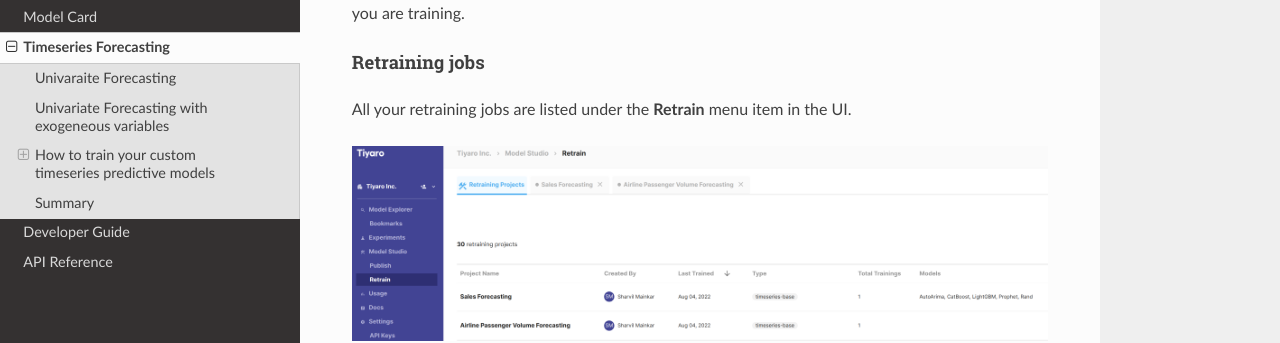
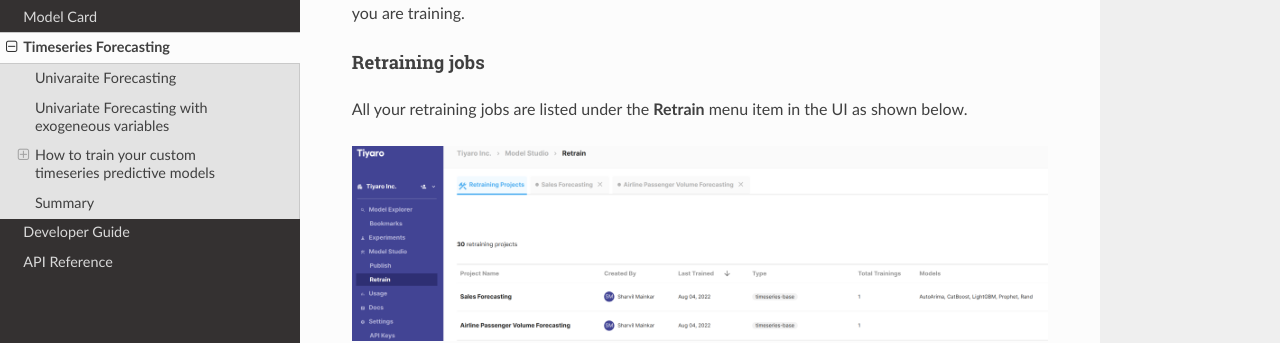
Before and after one commit to mahpat16/rtd-api-doc, a Sphinx documentation site: the page built from docs/source/timeseries.rst, in a window 1280 px wide and 900 px high, scrolled down 4743 px. Shown: the part 158-501 px from the top of the window. Built offline with Sphinx 7.4.7 and the Read the Docs theme 2.0.0, drawn with Linux system fonts in a browser that asks for light colours.

Commit message:
Minor fix to timeseries doc.

```diff
--- a/docs/source/timeseries.rst
+++ b/docs/source/timeseries.rst
@@ -129,7 +129,7 @@
 Retraining jobs
 +++++++++++++++
 
-All your retraining jobs are listed under the **Retrain** menu item in the UI.
+All your retraining jobs are listed under the **Retrain** menu item in the UI as shown below.
 
 .. image:: retraintab.png
 
```
